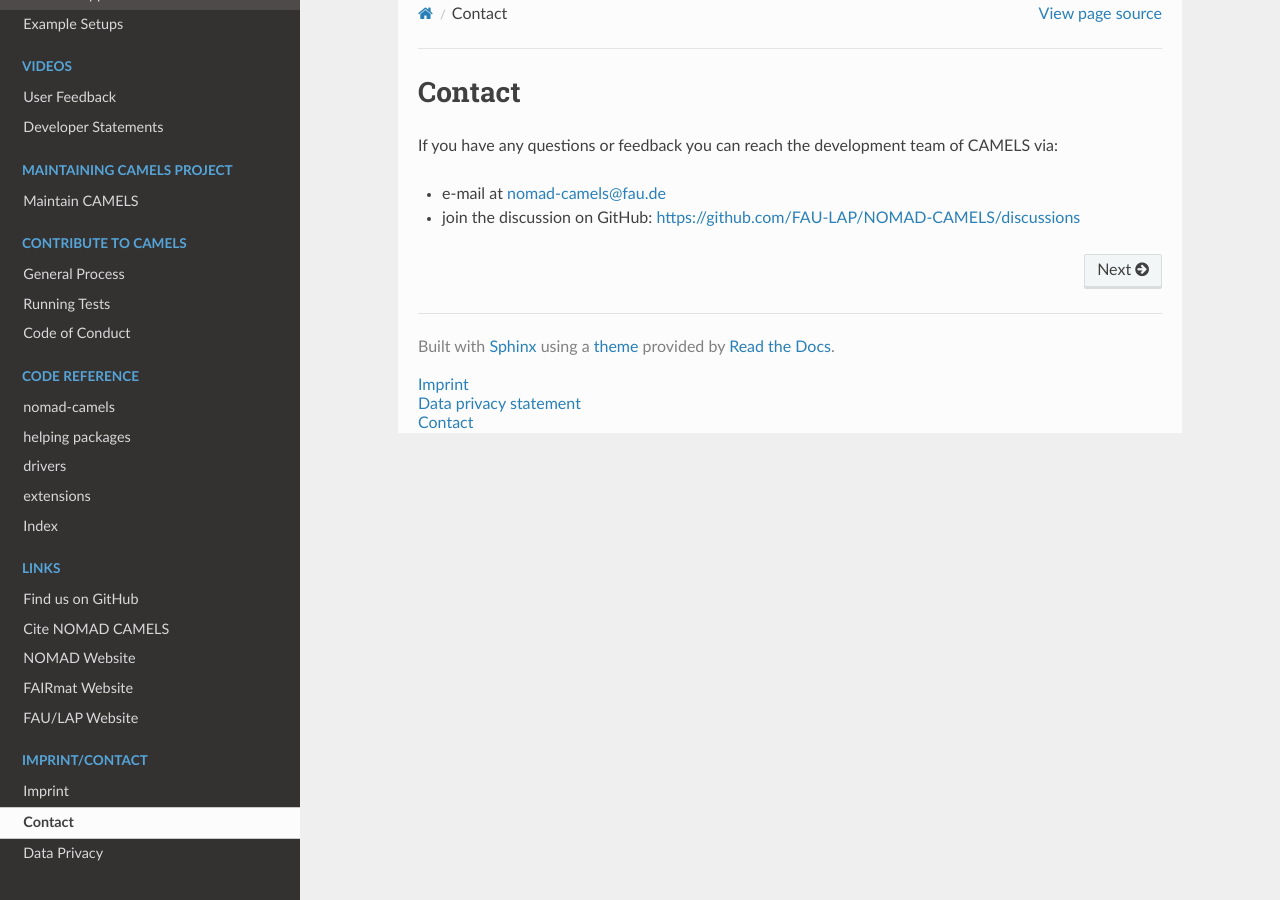
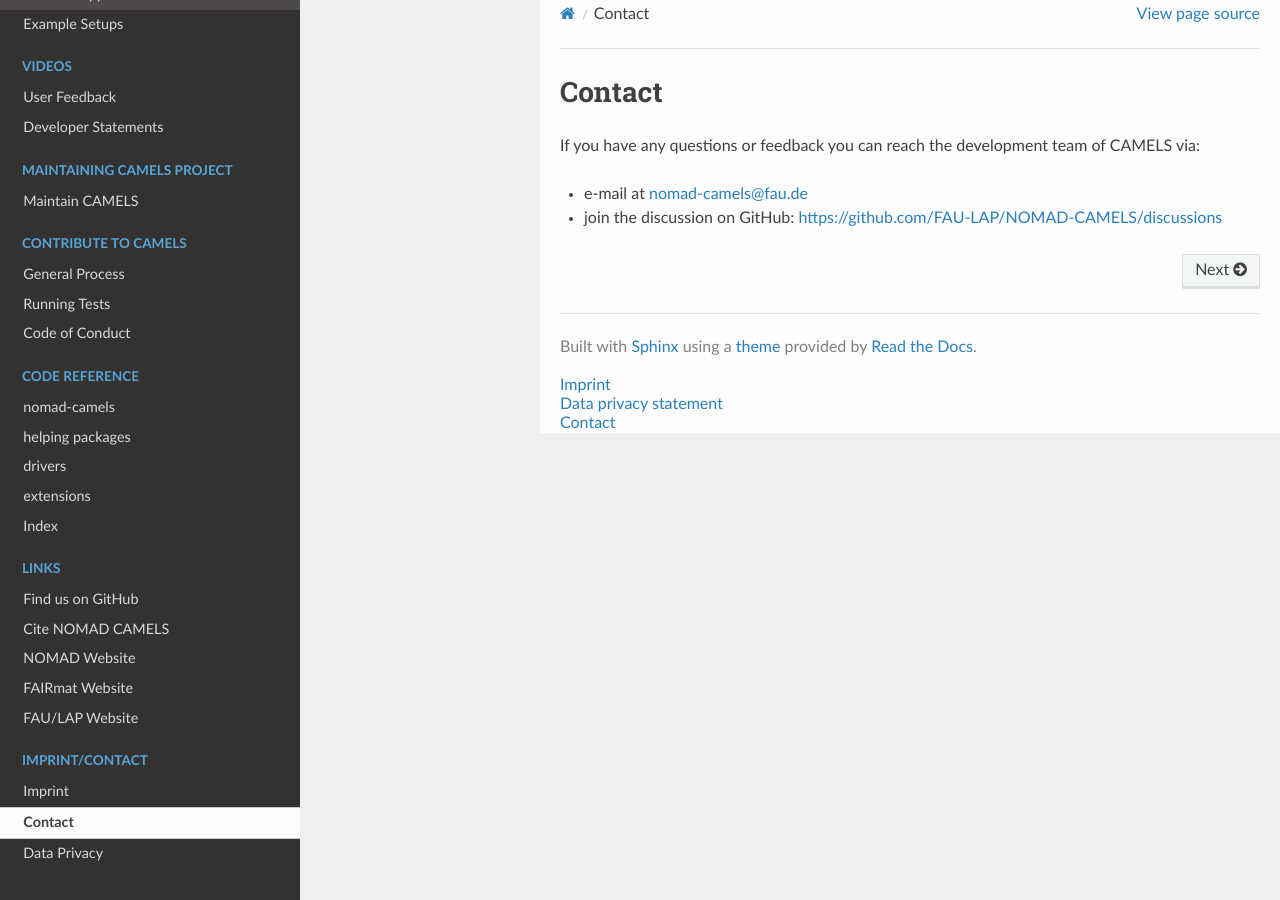
Before and after one commit to FAU-LAP/NOMAD-CAMELS, a Sphinx documentation site: the page built from docs/source/contact.md, in a window 1280 px wide. Built offline with Sphinx 7.4.7 and the Read the Docs theme 3.1.0, drawn with Linux system fonts in a browser that asks for light colours; pages that are not in the unit, such as notebooks, are missing from menus; the version number is read from the project's files by our own code.

Commit message:
fix for large screens

```diff
--- a/docs/source/_static/css/custom.css
+++ b/docs/source/_static/css/custom.css
@@ -2,17 +2,18 @@
 /* Make the page content wider */
 /* Make the page content responsive */
 .wy-nav-content {
-    max-width: 1200px; /* Set a maximum width for larger screens */
-    width: 80%; /* Use a percentage for the width */
-    margin: auto; /* Center the content */
-    padding: 0 20px; /* Add padding for some space around the content */
+    max-width: 100%; /* Fill the available width */
+    width: calc(100% - 240px); /* Adjust width to fill remaining space after the sidebar */
+    margin-left: 240px; /* Offset by the sidebar width */
+    padding: 0 20px; /* Add some padding for spacing */
 }
 
 /* Media query for smaller screens (tablets and mobile) */
 @media (max-width: 768px) {
     .wy-nav-content {
+        margin-left: 0; /* Remove the margin for small screens */
         width: 95%; /* Expand to nearly full width on small screens */
-        padding: 0 5%; /* Add some padding for spacing */
+        padding: 0 5%; /* Add padding for spacing */
     }
 }
 
```
